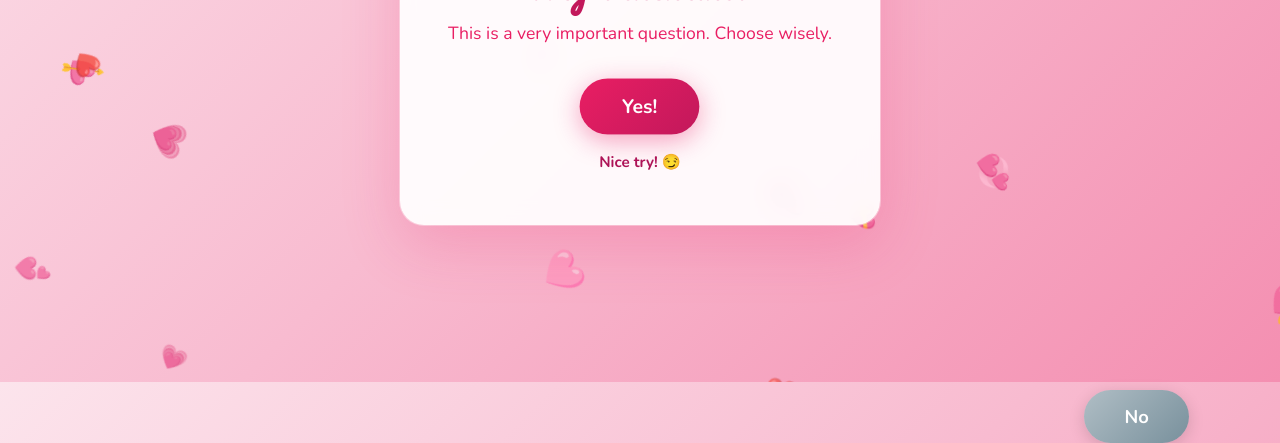
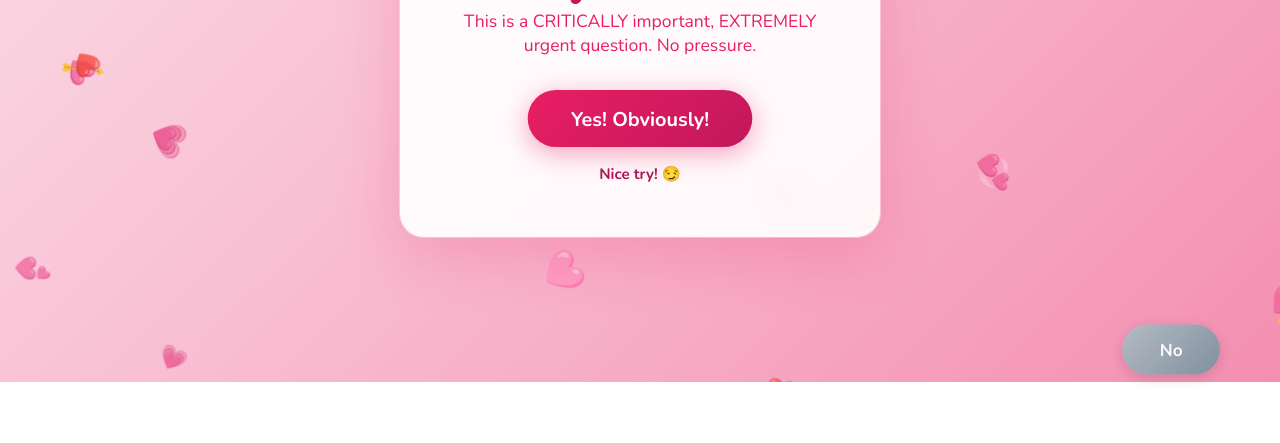
Before and after one commit to robpsmith/valentine-site, a plain HTML site: page index.html in a window 1280 px wide. Both pictures are taken after a click on the button "No". Shown: the part 418-861 px from the top of the page. After the commit the page ends 800 px from the top, so only its background shows below. Drawn offline with nearby package versions, Linux system fonts and the light colour scheme.

Commit message:
final edits

```diff
--- a/index.html
+++ b/index.html
@@ -3,7 +3,7 @@
 <head>
   <meta charset="UTF-8">
   <meta name="viewport" content="width=device-width, initial-scale=1.0">
-  <title>A Very Important Question</title>
+  <title>EXTREMELY URGENT: A Very Important Question</title>
   <style>
     @import url('https://fonts.googleapis.com/css2?family=Pacifico&family=Nunito:wght@400;700&display=swap');
 
@@ -60,15 +60,32 @@
     }
 
     @keyframes cardEntrance {
-      0% { transform: scale(0.3) rotate(-8deg); opacity: 0; }
+      0% { transform: scale(0.3) rotate(-5deg); opacity: 0; }
+      70% { transform: scale(1.05) rotate(1deg); opacity: 1; }
       100% { transform: scale(1) rotate(0deg); opacity: 1; }
+    }
+
+    .card:hover {
+      animation: wiggle 0.3s ease-in-out;
+    }
+
+    @keyframes wiggle {
+      0% { transform: rotate(0deg); }
+      50% { transform: rotate(1.5deg); }
+      100% { transform: rotate(0deg); }
     }
 
     .big-heart {
       font-size: 80px;
-      animation: heartbeat 1.2s ease-in-out infinite;
+      animation: heartbeat 1.2s ease-in-out infinite, sideToSide 2s ease-in-out infinite;
       display: inline-block;
       filter: drop-shadow(0 4px 12px rgba(233, 30, 99, 0.4));
+      cursor: grab;
+    }
+
+    @keyframes sideToSide {
+      0%, 100% { margin-left: 0; }
+      50% { margin-left: 10px; }
     }
 
     @keyframes heartbeat {
@@ -123,6 +140,12 @@
     .btn-yes:hover {
       transform: scale(1.08);
       box-shadow: 0 8px 32px rgba(233, 30, 99, 0.5);
+      animation: pulseYes 0.3s ease-in-out infinite alternate;
+    }
+
+    @keyframes pulseYes {
+      from { transform: scale(1.06); }
+      to { transform: scale(1.14); }
     }
 
     .btn-no {
@@ -131,6 +154,16 @@
       box-shadow: 0 4px 16px rgba(0, 0, 0, 0.15);
       position: relative;
       user-select: none;
+      transition: transform 0.3s, opacity 0.3s, font-size 0.3s;
+    }
+
+    .btn-no.panicking {
+      animation: noPanic 0.15s ease-in-out infinite alternate;
+    }
+
+    @keyframes noPanic {
+      from { transform: rotate(-5deg); }
+      to { transform: rotate(5deg); }
     }
 
     /* Yes screen */
@@ -141,13 +174,24 @@
     }
 
     .yes-screen .celebration {
-      font-size: 64px;
-      animation: heartbeat 1.2s ease-in-out infinite;
+      font-size: 80px;
+      animation: heartbeat 1.2s ease-in-out infinite, spinIn 0.8s cubic-bezier(0.34, 1.56, 0.64, 1);
+    }
+
+    @keyframes spinIn {
+      0% { transform: scale(0) rotate(-720deg); opacity: 0; }
+      100% { transform: scale(1) rotate(0deg); opacity: 1; }
     }
 
     .yes-screen h1 {
       font-size: 2.5rem;
       margin: 16px 0;
+      animation: bounceIn 0.6s cubic-bezier(0.34, 1.56, 0.64, 1) 0.3s both;
+    }
+
+    @keyframes bounceIn {
+      0% { transform: scale(0) translateY(40px); opacity: 0; }
+      100% { transform: scale(1) translateY(0); opacity: 1; }
     }
 
     .yes-screen .love-msg {
@@ -155,6 +199,7 @@
       font-size: 1.2rem;
       line-height: 1.6;
       max-width: 360px;
+      animation: bounceIn 0.6s cubic-bezier(0.34, 1.56, 0.64, 1) 0.6s both;
     }
 
     /* Confetti canvas */
@@ -174,6 +219,15 @@
       min-height: 24px;
       transition: opacity 0.3s;
     }
+
+    .sass-msg.pop {
+      animation: popIn 0.3s cubic-bezier(0.34, 1.56, 0.64, 1);
+    }
+
+    @keyframes popIn {
+      0% { transform: scale(0.5); opacity: 0; }
+      100% { transform: scale(1); opacity: 1; }
+    }
   </style>
 </head>
 <body>
@@ -184,11 +238,11 @@
   <div class="card" id="card">
     <!-- Question screen -->
     <div id="questionScreen">
-      <div class="big-heart">💖</div>
+      <div class="big-heart" id="bigHeart" onclick="heartClick()">💖</div>
       <h1>Dear Cami, Will You Be My Valentine?</h1>
-      <p class="subtitle">This is a very important question. Choose wisely.</p>
+      <p class="subtitle">This is a CRITICALLY important, EXTREMELY urgent question. No pressure.</p>
       <div class="buttons">
-        <button class="btn btn-yes" id="yesBtn" onclick="sayYes()">Yes!</button>
+        <button class="btn btn-yes" id="yesBtn" onclick="sayYes()">Yes! Obviously!</button>
         <button class="btn btn-no" id="noBtn">No</button>
       </div>
       <p class="sass-msg" id="sassMsg">&nbsp;</p>
@@ -197,12 +251,13 @@
     <!-- Yes screen -->
     <div class="yes-screen" id="yesScreen">
       <div class="celebration">🥰</div>
-      <h1>Yaaaay!</h1>
+      <h1>YAAAAY!!!</h1>
       <p class="love-msg">
-        I knew you'd say yes! 💕<br><br>
-        You just made me the happiest person in the world.
-        6PM Reservations are no longer canceled our romantic dinner at the Putnum Room.
+        I knew you'd say yes! Was there ever really a doubt?! 💕<br><br>
+        You just made me the happiest person in the ENTIRE universe (and possibly adjacent universes).
+        6PM Reservations are no longer canceled for our romantic dinner at the Putnum Room.
         Can't wait to spend the day with you! <br><br>
+        (The "No" button never stood a chance.)
       </p>
     </div>
   </div>
@@ -223,7 +278,7 @@
       heartsBg.appendChild(el);
       setTimeout(() => el.remove(), dur * 1000);
     }
-    setInterval(spawnHeart, 400);
+    const heartInterval = setInterval(spawnHeart, 400);
     for (let i = 0; i < 12; i++) setTimeout(spawnHeart, i * 200);
 
     // ── No button escape logic ──
@@ -237,20 +292,52 @@
       "You can't catch me! 🏃‍♂️",
       "Wrong answer, try again!",
       "That button is off limits! 🚫",
-      "Haha, too slow!",
+      "Haha, too slow! I trained for this.",
       "The only option is Yes 💖",
       "I don't think so! 😜",
-      "Almost! ...not really 😂",
+      "Almost! ...lol no not really 😂",
       "You sure about that? 🤨",
-      "My reflexes are too fast!",
-      "Error 404: No not found",
+      "My reflexes are ELITE!",
+      "Error 404: 'No' not found",
       "That's not very valentine of you",
       "I'll keep running forever! 🏃‍♀️",
+      "I'm literally begging you to press Yes",
+      "The No button is SCARED of you",
+      "This button has places to be!",
+      "You're making this harder than it needs to be",
+      "Just click Yes! The button is RIGHT THERE!",
+      "I can do this all day 💪",
+      "Plot twist: you were always going to say Yes",
+      "The No button filed a restraining order",
     ];
 
     let sassIndex = 0;
     let escapeCount = 0;
     let yesGrowth = 1;
+    let noShrink = 1;
+
+    // Heart click easter egg
+    const heartClickMessages = [
+      "💖 You clicked the heart! Now click Yes!",
+      "💗 That tickles! But seriously, click Yes.",
+      "💘 I appreciate the love, but the Yes button is down there!",
+      "💝 Okay okay, I feel the love. YES BUTTON. PLEASE.",
+      "💞 We get it, you like hearts. CLICK. YES.",
+    ];
+    let heartClickCount = 0;
+    function heartClick() {
+      const heart = document.getElementById('bigHeart');
+      heart.style.animation = 'none';
+      heart.offsetHeight;
+      heart.style.animation = 'heartbeat 1.2s ease-in-out infinite, sideToSide 2s ease-in-out infinite';
+      heart.style.transform = 'scale(1.3) rotate(' + (Math.random() * 40 - 20) + 'deg)';
+      setTimeout(() => heart.style.transform = '', 300);
+      sassMsg.textContent = heartClickMessages[Math.min(heartClickCount, heartClickMessages.length - 1)];
+      sassMsg.classList.remove('pop');
+      sassMsg.offsetHeight;
+      sassMsg.classList.add('pop');
+      heartClickCount++;
+    }
 
     function getDistance(r1, r2) {
       const cx1 = r1.left + r1.width / 2;
@@ -273,42 +360,69 @@
       // Show sass message after 1 try
       if (escapeCount >= 1) {
         sassMsg.textContent = sassMessages[sassIndex % sassMessages.length];
+        sassMsg.classList.remove('pop');
+        sassMsg.offsetHeight;
+        sassMsg.classList.add('pop');
         sassIndex++;
       }
 
       // Grow the Yes button to be more tempting
       const yesBtn = document.getElementById('yesBtn');
-      yesGrowth = Math.min(yesGrowth + 0.06, 1.6);
+      yesGrowth = Math.min(yesGrowth + 0.08, 2.0);
       yesBtn.style.transform = `scale(${yesGrowth})`;
 
-      // Move button a short distance away, staying within viewport
-      const vw = window.innerWidth;
-      const vh = window.innerHeight;
+      // Shrink the No button - it's scared!
+      noShrink = Math.max(noShrink - 0.06, 0.4);
+      noBtn.style.transform = `scale(${noShrink})`;
+      noBtn.style.opacity = Math.max(0.4, noShrink);
+
+      // Make No button start panicking after a few escapes
+      if (escapeCount >= 3) {
+        noBtn.classList.add('panicking');
+      }
+
+      // Change No button text as it panics
+      if (escapeCount === 3) noBtn.textContent = "No?";
+      if (escapeCount === 5) noBtn.textContent = "no...";
+      if (escapeCount === 8) noBtn.textContent = "pls stop";
+      if (escapeCount === 11) noBtn.textContent = "help";
+      if (escapeCount === 14) noBtn.textContent = "okay fine";
+      if (escapeCount >= 16) { noBtn.textContent = "..."; }
+
+      // Move button a short distance away, staying near the card
+      const cardRect = card.getBoundingClientRect();
       const bw = btnRect.width;
       const bh = btnRect.height;
-      const padding = 40;
+      const margin = 20;
 
-      const cx = btnRect.left + bw / 2;
-      const cy = btnRect.top + bh / 2;
+      // Keep the No button within a box around the card
+      const bounds = {
+        left: cardRect.left - 60,
+        top: cardRect.top - 40,
+        right: cardRect.right + 60,
+        bottom: cardRect.bottom + 40,
+      };
 
       let newX, newY;
       let attempts = 0;
-      const jumpDist = 120 + Math.random() * 80; // short hop: 120-200px
+      const jumpDist = 60 + Math.random() * 60; // short hop: 60-120px
       do {
         const angle = Math.random() * Math.PI * 2;
-        newX = cx + Math.cos(angle) * jumpDist - bw / 2;
-        newY = cy + Math.sin(angle) * jumpDist - bh / 2;
+        const fromX = btnRect.left + bw / 2;
+        const fromY = btnRect.top + bh / 2;
+        newX = fromX + Math.cos(angle) * jumpDist - bw / 2;
+        newY = fromY + Math.sin(angle) * jumpDist - bh / 2;
         attempts++;
       } while (
         attempts < 50 &&
-        (newX < padding || newY < padding ||
-         newX + bw > vw - padding || newY + bh > vh - padding ||
-         Math.hypot(newX + bw/2 - e.clientX, newY + bh/2 - e.clientY) < 100)
+        (newX < bounds.left || newY < bounds.top ||
+         newX + bw > bounds.right || newY + bh > bounds.bottom ||
+         Math.hypot(newX + bw/2 - e.clientX, newY + bh/2 - e.clientY) < 80)
       );
 
-      // Clamp to viewport as a safety net
-      newX = Math.max(padding, Math.min(newX, vw - bw - padding));
-      newY = Math.max(padding, Math.min(newY, vh - bh - padding));
+      // Clamp to the card neighborhood
+      newX = Math.max(bounds.left, Math.min(newX, bounds.right - bw));
+      newY = Math.max(bounds.top, Math.min(newY, bounds.bottom - bh));
 
       noBtn.style.position = 'fixed';
       noBtn.style.left = newX + 'px';
@@ -330,7 +444,14 @@
       document.getElementById('yesScreen').style.display = 'flex';
       noBtn.style.display = 'none';
       sassMsg.textContent = '';
+      // Triple confetti burst for maximum celebration
       launchConfetti();
+      setTimeout(() => launchConfetti(), 600);
+      setTimeout(() => launchConfetti(), 1200);
+      // Speed up the hearts
+      clearInterval(heartInterval);
+      for (let i = 0; i < 30; i++) setTimeout(spawnHeart, i * 50);
+      setInterval(spawnHeart, 150);
     }
 
     // ── Confetti ──
```
